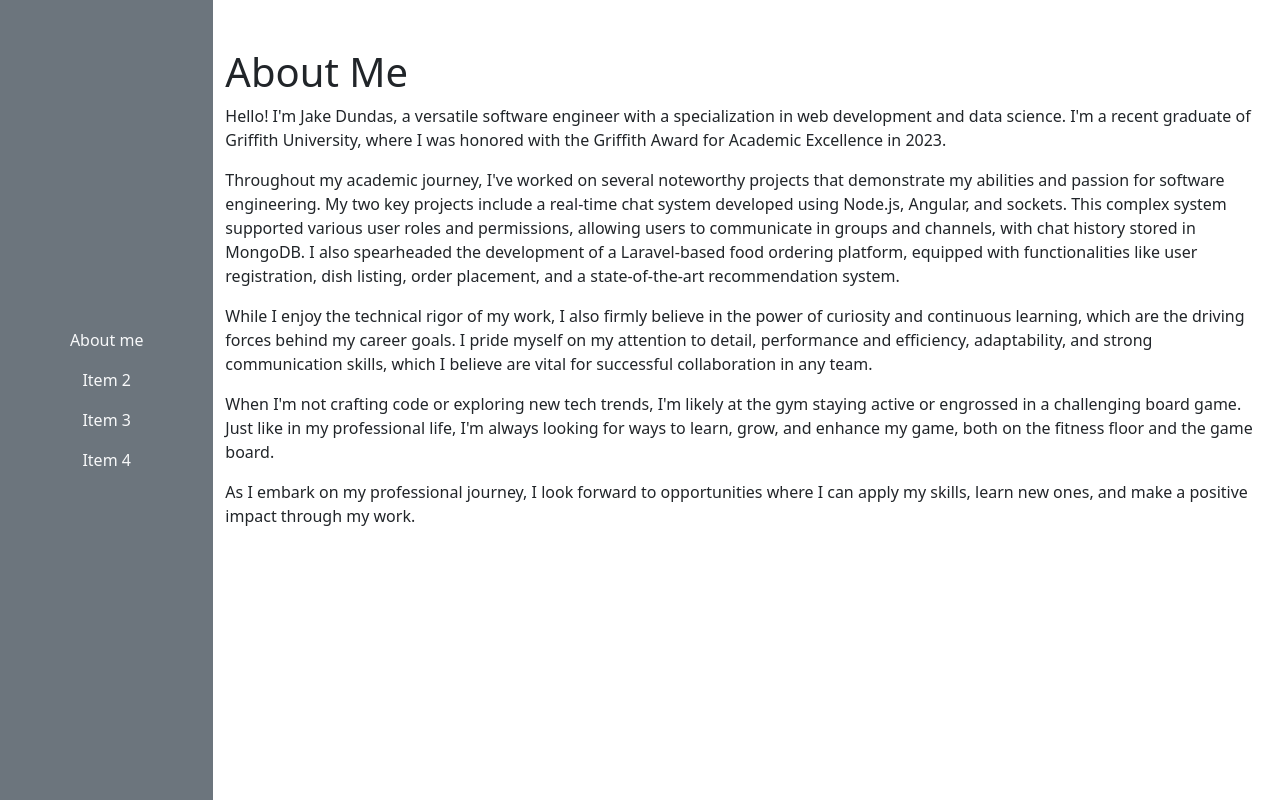
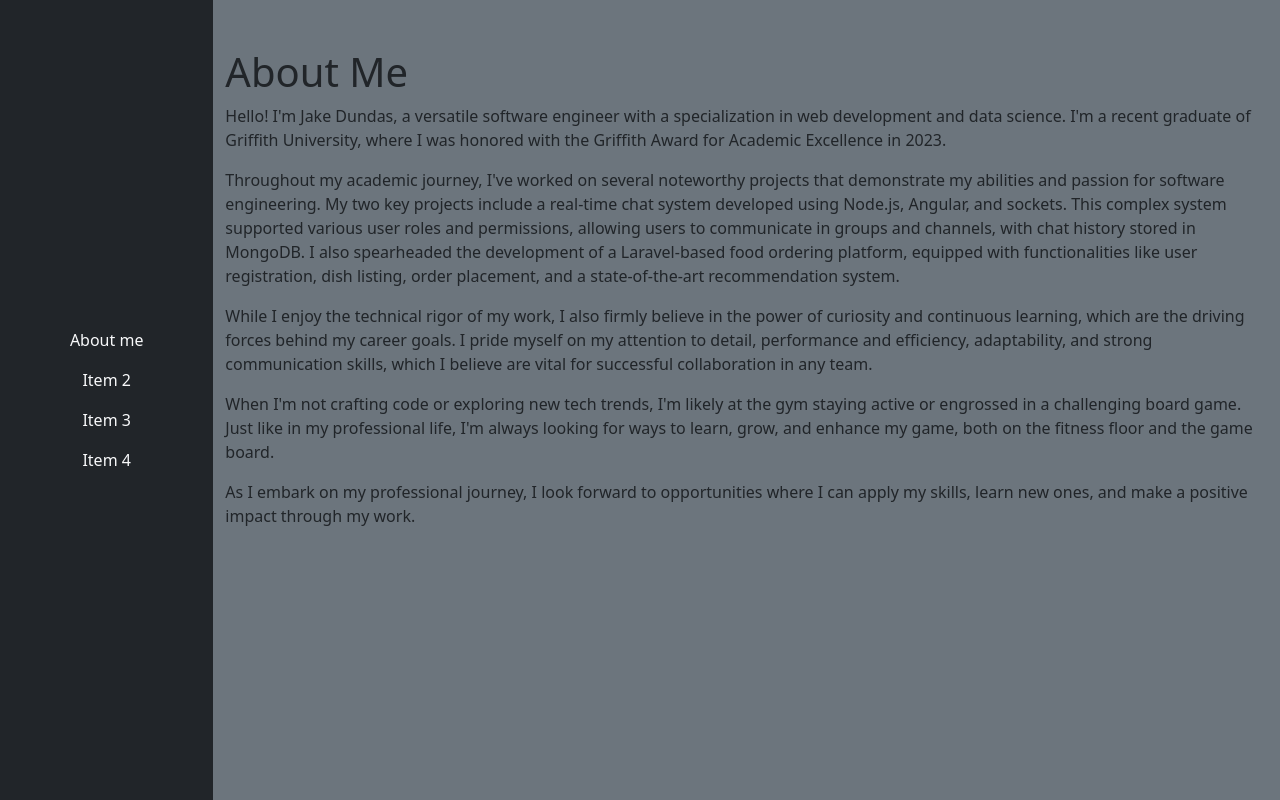
Before and after one commit to JakeDundas/portfolio, an Angular app in the folder portfolio-app/: page /about in a window 1280 px wide. Built offline with nearby package versions, Linux system fonts and the light colour scheme.

Commit message:
feat: add full-height to about component

```diff
--- a/portfolio-app/src/app/about/about.component.css
+++ b/portfolio-app/src/app/about/about.component.css
@@ -0,0 +1,3 @@
+.full-height {
+    height: 100vh;
+}
--- a/portfolio-app/src/app/about/about.component.html
+++ b/portfolio-app/src/app/about/about.component.html
@@ -1,5 +1,4 @@
-<div>
-  <div class="mt-5">
+<div class="full-height container-fluid pt-5 bg-secondary">
     <h1>About Me</h1>
     <p>
       Hello! I'm Jake Dundas, a versatile software engineer with a
@@ -40,5 +39,4 @@
       where I can apply my skills, learn new ones, and make a positive impact
       through my work.
     </p>
-  </div>
 </div>
--- a/portfolio-app/src/app/app.component.html
+++ b/portfolio-app/src/app/app.component.html
@@ -1,9 +1,7 @@
 <div class="full-height container-fluid">
   <div class="full-height row">
-    <div class="col-2 bg-secondary">
-      <app-sidebar></app-sidebar>
-    </div>
-    <div class="col-10">
+    <app-sidebar class="col-2 px-0 bg-dark"></app-sidebar>
+    <div class="col-10 px-0">
       <router-outlet></router-outlet>
     </div>
   </div>
```
